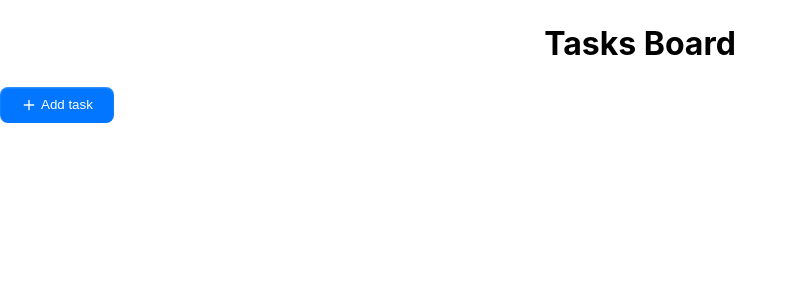
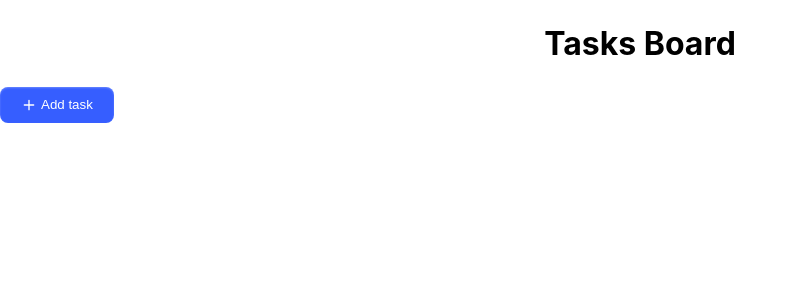
Before and after one commit to MennaAly/project-management-dashboard, a React (Create React App) app: page / in a window 1280 px wide. Shown: the top 300 px of the page, without its empty margins (0-797 px from the left). Built offline with nearby package versions, Linux system fonts and the light colour scheme.

Commit message:
change color for primary button

```diff
--- a/src/index.css
+++ b/src/index.css
@@ -22,7 +22,7 @@ h1, section{
 .primary-button {
   align-items: center;
   appearance: button;
-  background-color: #0276FF;
+  background-color: #365eff;
   border-radius: 8px;
   border-style: none;
   box-shadow: rgba(255, 255, 255, 0.26) 0 1px 2px inset;
@@ -41,9 +41,9 @@ h1, section{
 }
 
 .primary-button:active {
-  background-color: #006AE8;
+  background-color: #4a71ff;
 }
 
 .primary-button:hover {
-  background-color: #1C84FF;
+  background-color: #4a71ff;
 }
```
